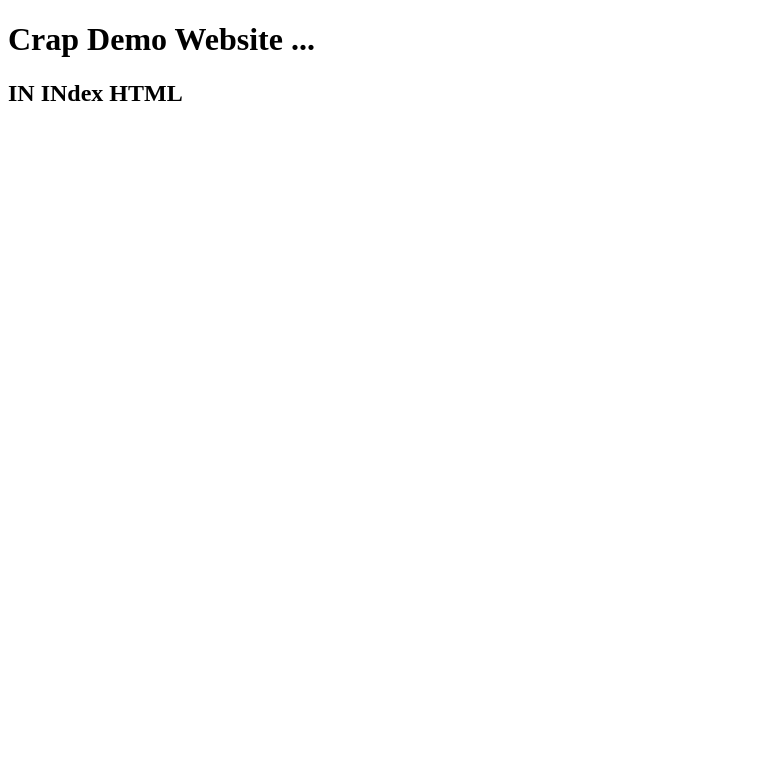
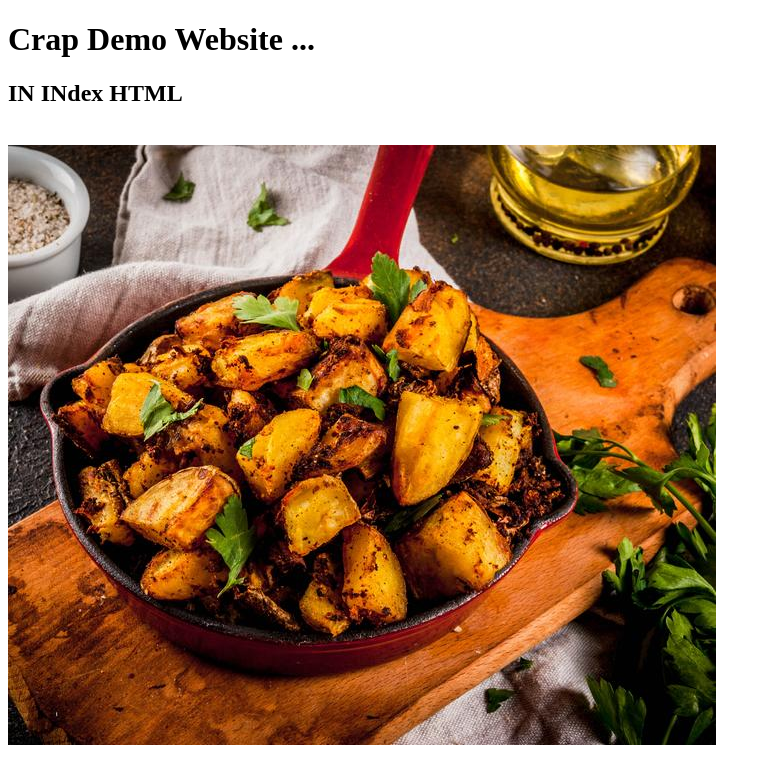
Before and after one commit to ITSid30/crap-demo, a plain HTML site: page index.html in a window 1280 px wide. Shown: the whole page, without its empty margins (0-771 px from the left). Drawn offline with Linux system fonts and the light colour scheme.

Commit message:
added images

```diff
--- a/index.html
+++ b/index.html
@@ -8,5 +8,7 @@
 <body>
     <h1>Crap Demo Website ...</h1>
     <h2>IN INdex HTML </h2>
+    <br>
+    <img src="./images/93a96e6c9de35b2888e18d48d053fe97_Urlai_Roast_Plating_708_600.jpg" alt="Dish Image">
 </body>
 </html>
```
Also changed, not shown: images/93a96e6c9de35b2888e18d48d053fe97_Urlai_Roast_Plating_708_600.jpg (added).
